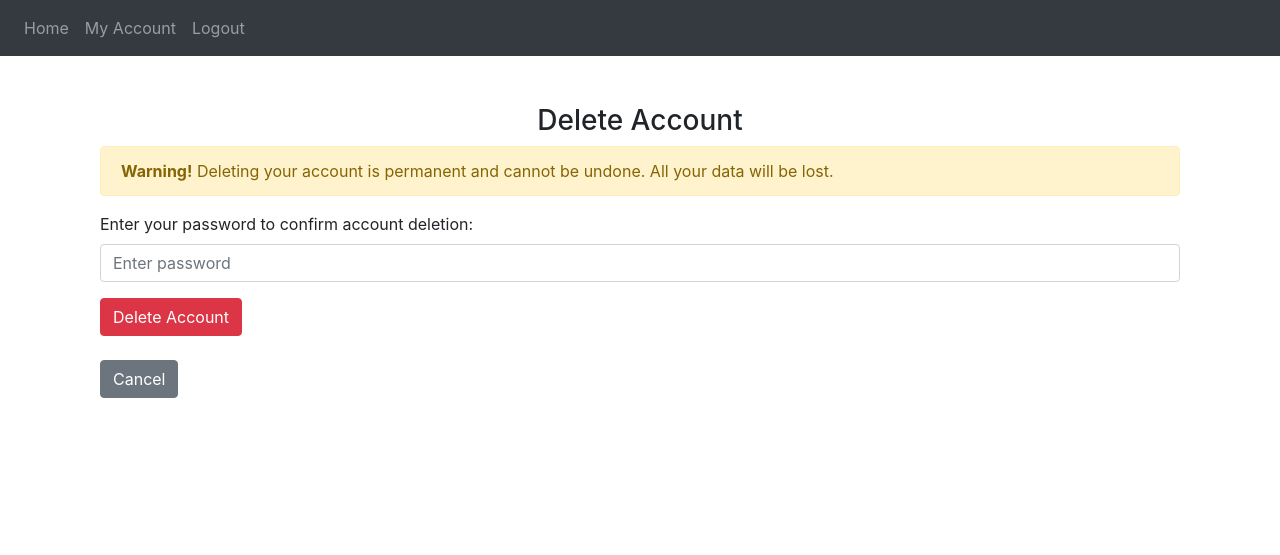
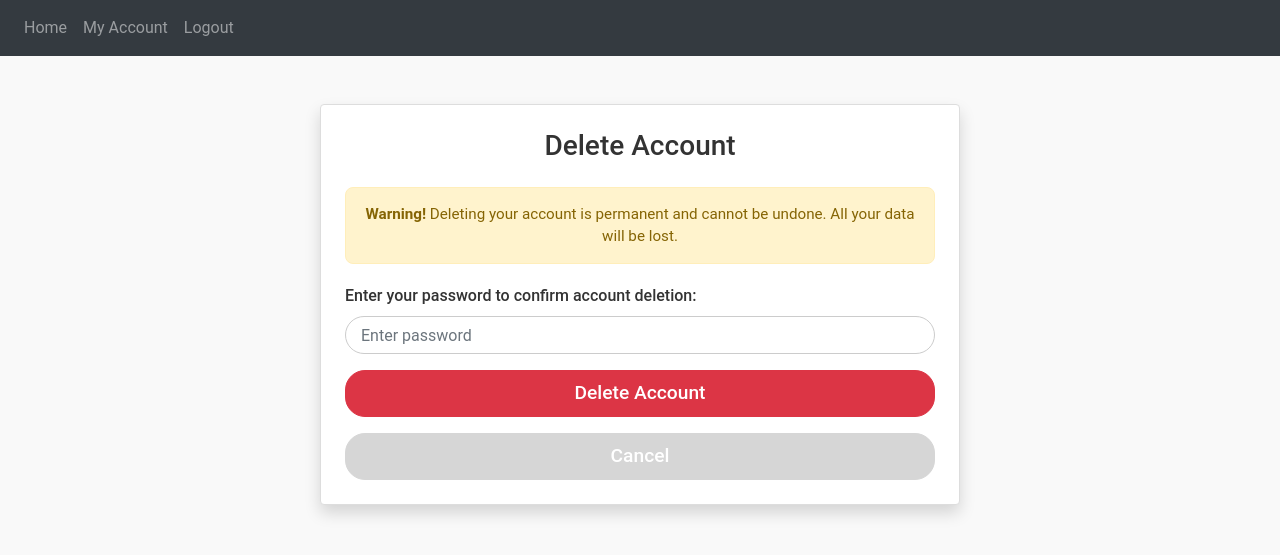
Before and after one commit to ioanaghergu/TeleMedix, a Flask app: page /account/confirm-delete in a window 1280 px wide. Shown: the top 555 px of the page. Run offline with Flask 3, Linux system fonts and the light colour scheme; a user stored in the database is signed in; some libraries are stand-ins or nearby versions.

Commit message:
add delete account style

```diff
--- /dev/null
+++ b/website/static/css/account/delete_account.css
@@ -0,0 +1,83 @@
+body {
+    font-family: 'Roboto', sans-serif;
+    background-color: #f9f9f9;
+    color: #333;
+}
+
+.container {
+    max-width: 700px;
+    margin: auto;
+}
+
+.card {
+    background-color: #fff;
+    border-radius: 12px;
+    border: 1px solid #ddd;
+    box-shadow: 0px 4px 10px rgba(0, 0, 0, 0.1);
+}
+
+.alert-warning {
+    background-color: #fff3cd;
+    border: 1px solid #ffeeba;
+    border-radius: 8px;
+    color: #856404;
+    padding: 15px;
+    font-size: 0.95rem;
+    margin-bottom: 20px;
+}
+
+.form-label {
+    font-weight: 500;
+    color: #333;
+}
+
+.form-control {
+    border-radius: 20px;
+    padding: 10px 15px;
+    font-size: 1rem;
+    border: 1px solid #ccc;
+    transition: border-color 0.2s ease-in-out;
+}
+
+.form-control:focus {
+    border-color: #007bff;
+    outline: none;
+    box-shadow: 0px 0px 5px rgba(0, 123, 255, 0.5);
+}
+
+.btn-danger {
+    border-radius: 20px;
+    font-size: 1.2rem;
+    font-weight: 500;
+}
+
+.btn-danger:hover {
+    background-color: #b21f2d;
+}
+
+.btn-secondary {
+    background-color: #d6d6d6;
+    border-color: #d6d6d6;
+    font-size: 1.2rem;
+    font-weight: 500;
+    border-radius: 20px;
+}
+
+.btn-secondary:hover {
+    background-color: #bfbfbf;
+    border-color: #bfbfbf;
+}
+
+@media (max-width: 768px) {
+    .container {
+        max-width: 90%;
+    }
+
+    .card {
+        padding: 20px;
+    }
+
+    .btn-primary, .btn-secondary {
+        font-size: 1rem;
+    }
+}
--- a/website/templates/account/delete_account.html
+++ b/website/templates/account/delete_account.html
@@ -3,30 +3,34 @@
 {% block title %}Delete Account{% endblock %}
 
 {% block content %}
-<div class="container mt-5">
-    <h3 class="text-center">Delete Account</h3>
+<link rel="stylesheet" href="{{ url_for('static', filename='css/account/delete_account.css') }}?v={{ time.time() }}">
 
-    <div class="alert alert-warning">
+<div class="delete-account-page container py-5">
+    <div class="card shadow p-4 rounded">
+        <h3 class="text-center mb-4">Delete Account</h3>
+
+        <div class="alert alert-warning text-center">
             <strong>Warning!</strong> Deleting your account is permanent and cannot be undone. All your data will be lost.
         </div>
 
         <form method="POST" action="{{ url_for('account.delete_account') }}">
-        <div class="form-group">
-            <label for="password">Enter your password to confirm account deletion:</label>
+            <div class="form-group mb-3">
+                <label for="password" class="form-label">Enter your password to confirm account deletion:</label>
                 <input
                     type="password"
                     class="form-control"
-                id="password_id"
+                    id="password"
                     name="password"
                     placeholder="Enter password"
                     required
                 />
             </div>
-
-        <button type="submit" class="btn btn-danger">Delete Account</button>
+            <button type="submit" class="btn btn-danger w-100 py-2">Delete Account</button>
         </form>
 
-    <br />
-    <a href="{{ url_for('views.account') }}" class="btn btn-secondary">Cancel</a>
+        <div class="text-center mt-3">
+            <a href="{{ url_for('views.account') }}" class="btn btn-secondary w-100 py-2">Cancel</a>
+        </div>
+    </div>
 </div>
 {% endblock %}
```
Lines whose indentation alone changed are shown as unchanged.
